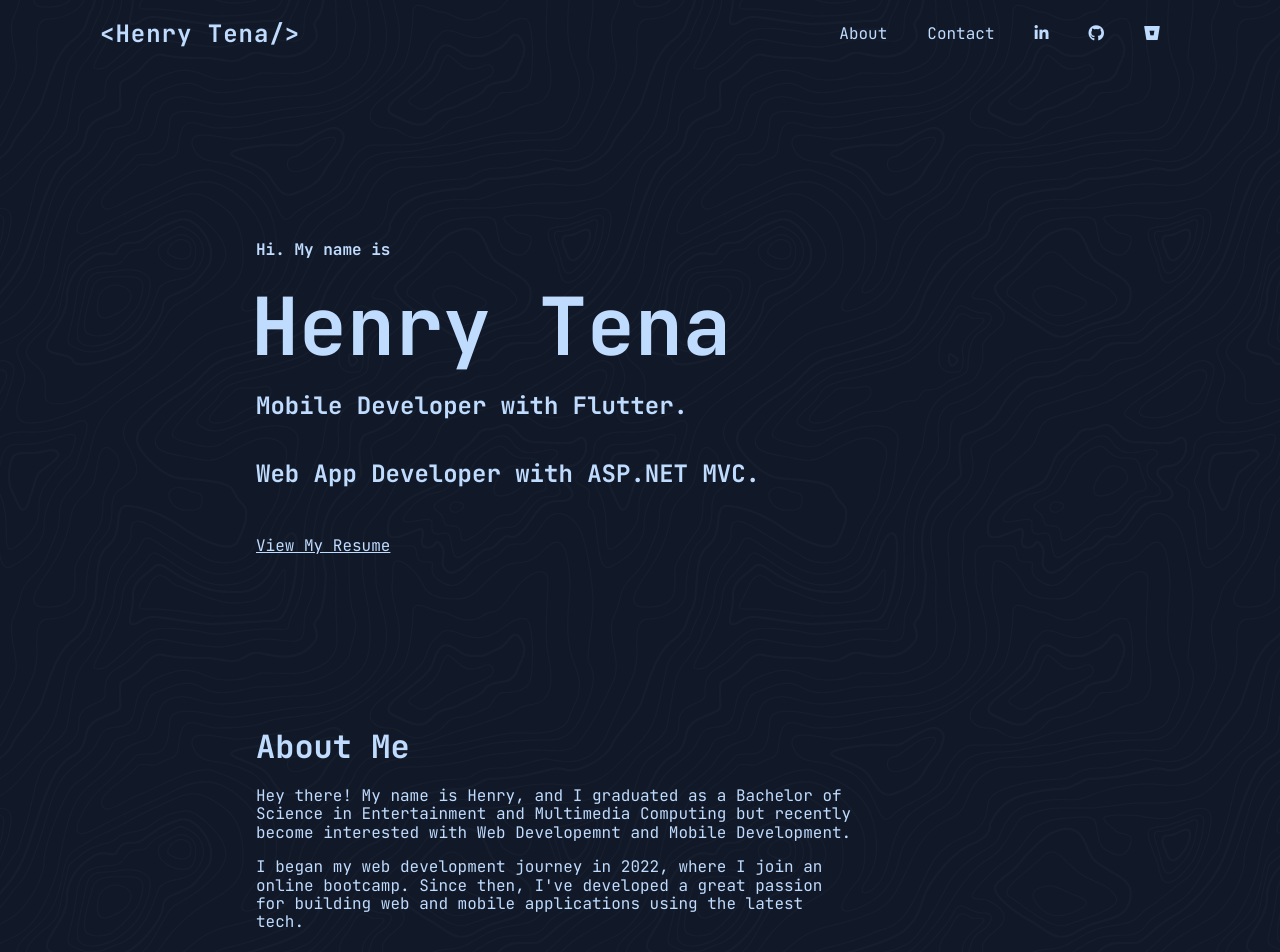
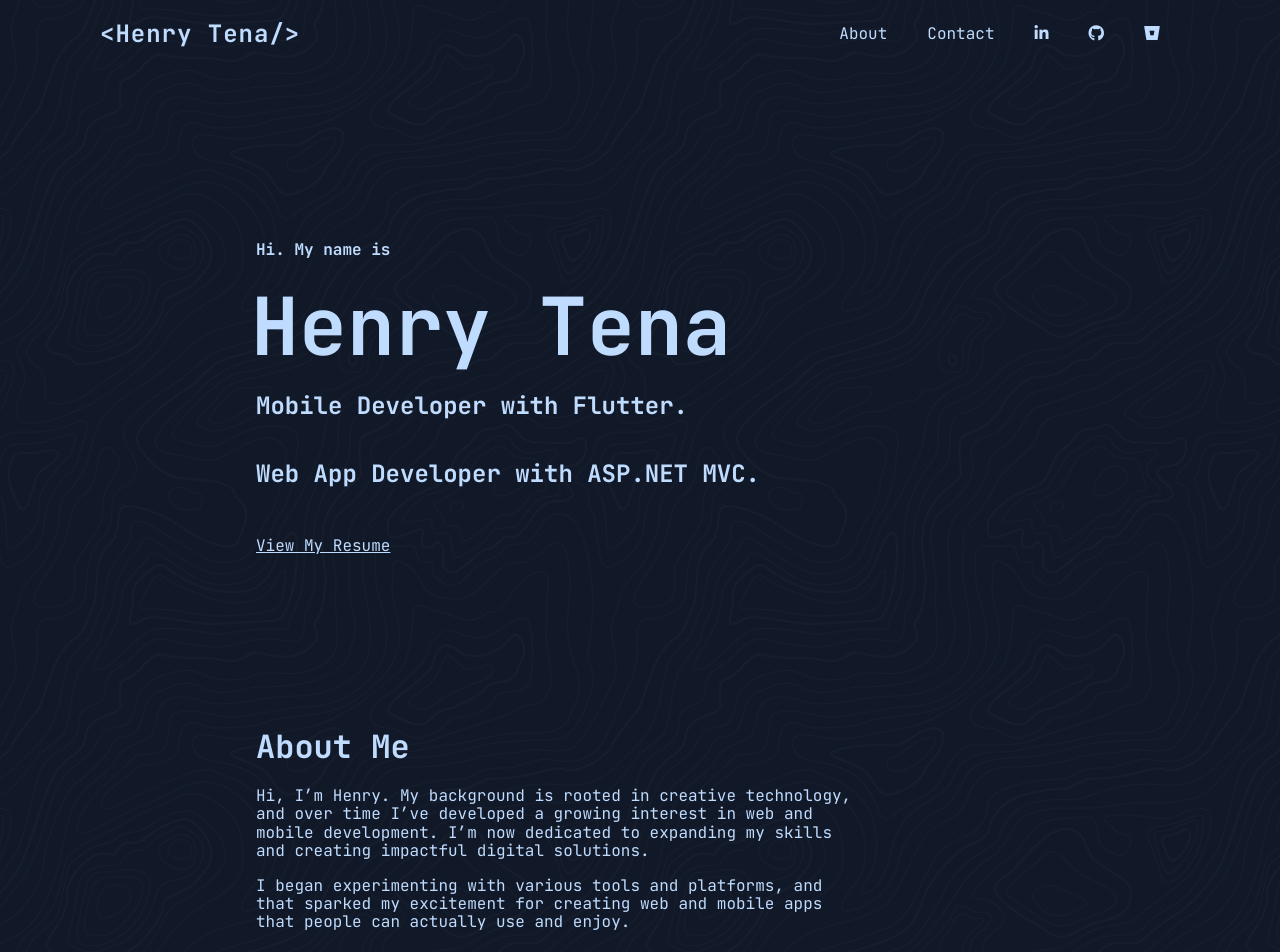
Before and after one commit to henryjrtena/website-portfolio, a React (Vite) app: page / in a window 1280 px wide. Shown: the top 952 px of the page. Built offline with nearby package versions, Linux system fonts and the light colour scheme.

Commit message:
Updated the introduction

```diff
--- a/src/components/About.jsx
+++ b/src/components/About.jsx
@@ -12,9 +12,9 @@ export default function About(){
             <section>
                 <h1>About Me</h1>
                 <p>
-                    Hey there! My name is Henry, and I graduated as a Bachelor of Science in Entertainment and Multimedia Computing but recently become interested with Web Developemnt and Mobile Development.</p>
+                    Hi, I’m Henry. My background is rooted in creative technology, and over time I’ve developed a growing interest in web and mobile development. I’m now dedicated to expanding my skills and creating impactful digital solutions.</p>
                 <p>
-                    I began my web development journey in 2022, where I join an online bootcamp. Since then, I've developed a great passion for building web and mobile applications using the latest tech.
+                    I began experimenting with various tools and platforms, and that sparked my excitement for creating web and mobile apps that people can actually use and enjoy.
                 </p>
                 <br></br>
                 <p>Here are some I've been working with:</p>
--- a/src/components/Data/Skills.js
+++ b/src/components/Data/Skills.js
@@ -4,18 +4,18 @@ export default {
         "skills": [
             {
                 "id": 1,
+                "name": ".NET",
+                "url": "https://raw.githubusercontent.com/danielcranney/readme-generator/main/public/icons/skills/dot-net.svg"
+            },
+            {
+                "id": 2,
                 "name": "Flutter",
                 "url": "https://raw.githubusercontent.com/danielcranney/readme-generator/main/public/icons/skills/flutter-colored.svg"
             },
             {
-                "id": 2,
+                "id": 3,
                 "name": "Dart",
                 "url": "https://raw.githubusercontent.com/danielcranney/readme-generator/main/public/icons/skills/dart-colored.svg"
-            },
-            {
-                "id": 3,
-                "name": ".NET",
-                "url": "https://raw.githubusercontent.com/danielcranney/readme-generator/main/public/icons/skills/dot-net.svg"
             },
             {
                 "id": 4,
```
Also changed, not shown: 1 other file (tests, documents, lock files or other folders).
